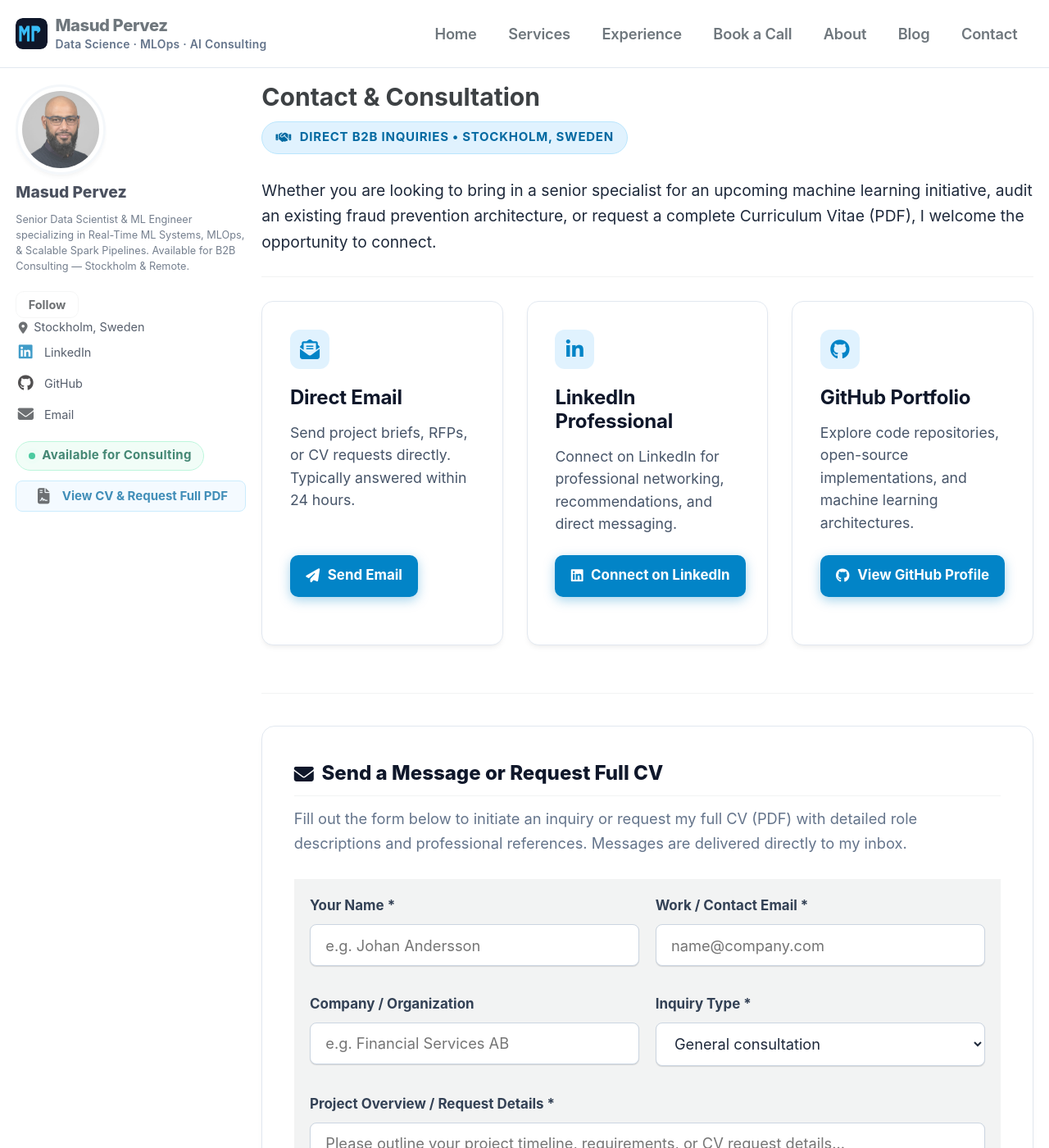
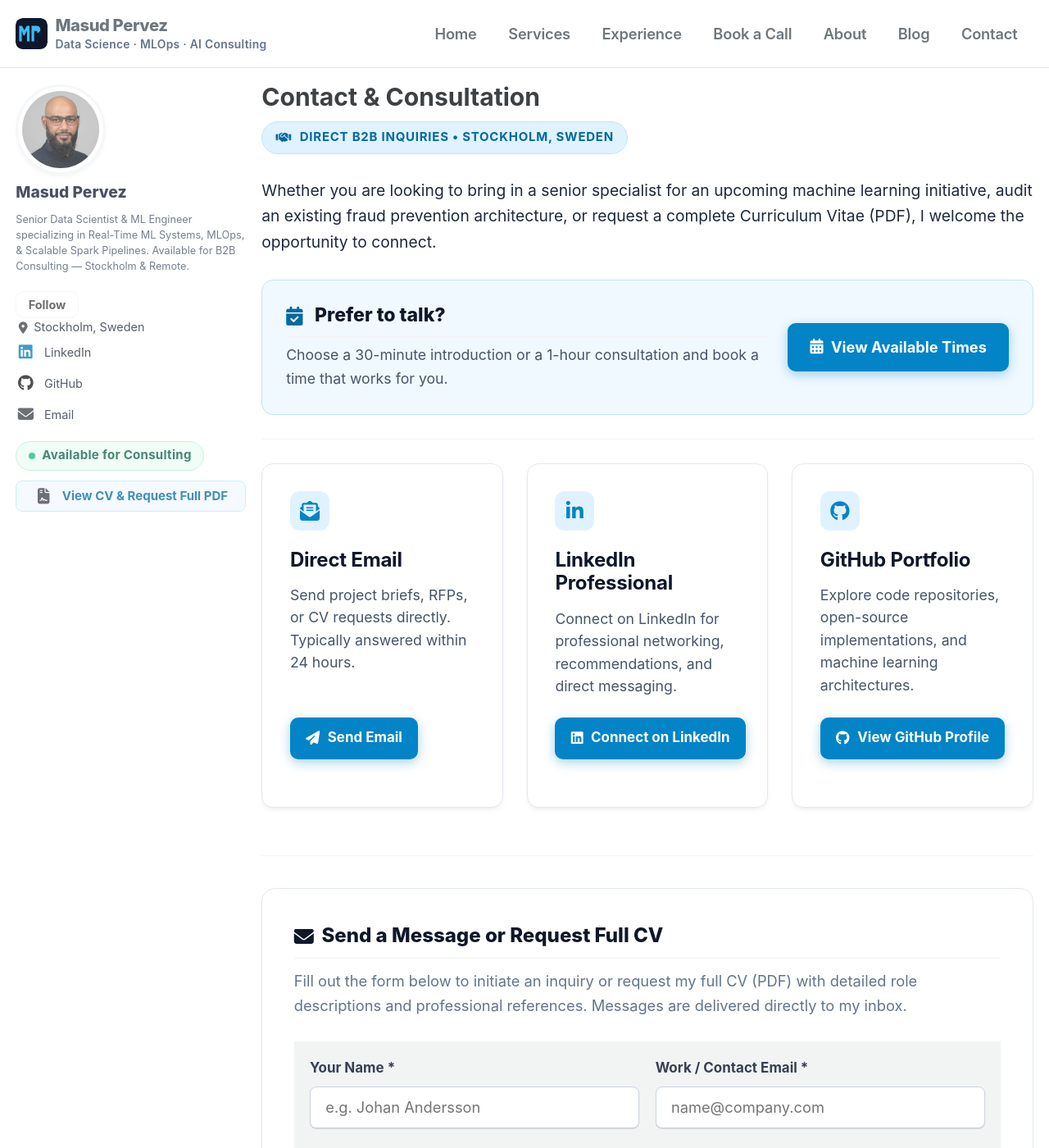
Before and after one commit to masudpervez27/masudpervez27.github.io, a Jekyll site: the page built from _pages/contact.md, in a window 1280 px wide and 1400 px high. Shown: the whole window at 82% size. Built offline with Jekyll 4.4.1, drawn with Linux system fonts in a browser that asks for light colours; cached includes are drawn as plain includes.

Commit message:
adding booking hero section

```diff
--- a/_pages/contact.md
+++ b/_pages/contact.md
@@ -11,6 +11,14 @@ classes: wide
 </div>
 
 Whether you are looking to bring in a senior specialist for an upcoming machine learning initiative, audit an existing fraud prevention architecture, or request a complete Curriculum Vitae (PDF), I welcome the opportunity to connect.
+
+<div class="booking-contact-cta">
+  <div>
+    <h2><i class="fas fa-calendar-check" aria-hidden="true"></i> Prefer to talk?</h2>
+    <p>Choose a 30-minute introduction or a 1-hour consultation and book a time that works for you.</p>
+  </div>
+  <a href="/book/" class="btn-consulting-primary"><i class="fas fa-calendar-alt" aria-hidden="true"></i><span>View Available Times</span></a>
+</div>
 
 ---
 
--- a/assets/css/main.scss
+++ b/assets/css/main.scss
@@ -1228,6 +1228,36 @@ mjx-container[display="true"] {
   }
 }
 
+.booking-contact-cta {
+  display: flex;
+  align-items: center;
+  justify-content: space-between;
+  gap: 1.25rem;
+  margin: 1.5rem 0;
+  padding: 1.5rem;
+  background: #f0f9ff;
+  border: 1px solid #bae6fd;
+  border-radius: 14px;
+
+  h2 {
+    margin: 0 0 0.35rem;
+    color: var(--dark-slate);
+    font-size: 1.2rem;
+    font-weight: 800;
+  }
+
+  h2 i {
+    margin-inline-end: 0.35rem;
+    color: var(--primary-accent-dark);
+  }
+
+  p {
+    margin: 0;
+    color: #475569;
+    font-size: 0.92rem;
+  }
+}
+
 .booking-options {
   display: grid;
   grid-template-columns: repeat(2, minmax(0, 1fr));
@@ -1322,6 +1352,11 @@ mjx-container[display="true"] {
 }
 
 @media (max-width: 600px) {
+  .booking-contact-cta {
+    align-items: flex-start;
+    flex-direction: column;
+  }
+
   .booking-options {
     grid-template-columns: 1fr;
   }
--- a/index.html
+++ b/index.html
@@ -22,7 +22,8 @@ classes:
     designed with data protection and GDPR requirements and industry standards in mind.
   </p>
   <div class="hero-actions">
-    <a href="/contact/" class="btn-consulting-primary"><i class="fas fa-paper-plane"></i><span>Discuss an
+    <a href="/book/" class="btn-consulting-primary"><i class="fas fa-calendar-check"></i><span>Book a Call</span></a>
+    <a href="/contact/" class="btn-consulting-secondary"><i class="fas fa-paper-plane"></i><span>Discuss an
         Assignment</span></a>
     <a href="/services/" class="btn-consulting-secondary"><i class="fas fa-briefcase"></i><span>View
         Services</span></a>
```
